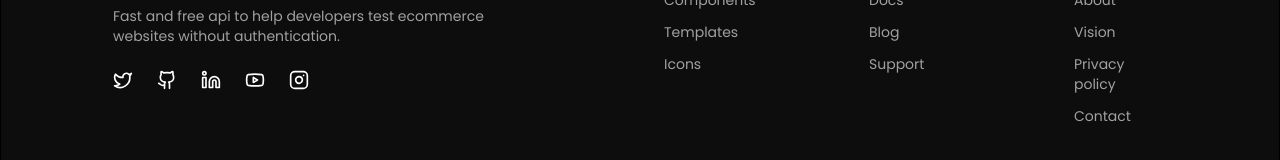
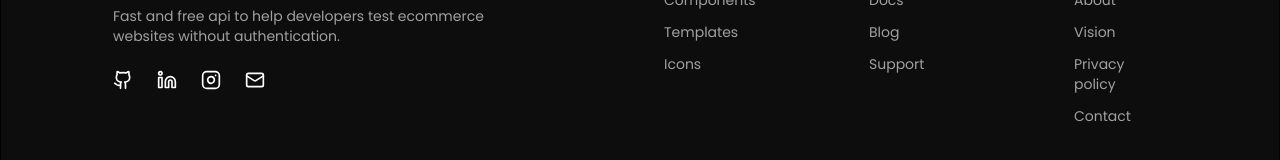
Before and after one commit to Pranjal-Sahu21/products-api, a React (Vite) app: page / in a window 1280 px wide. Shown: the part 3315-3475 px from the top of the page. Built offline with nearby package versions, Linux system fonts and the light colour scheme.

Commit message:
Added social links and minute changes in faq data

```diff
--- a/src/components/FAQSection.jsx
+++ b/src/components/FAQSection.jsx
@@ -5,17 +5,17 @@ const faqs = [
   {
     question: "How do I fetch products from the API?",
     answer:
-      "You can fetch products via a simple GET request to `/api/products`. No authentication is required, and the API returns JSON data for instant development.",
+      "You can fetch products via a simple GET request to `https://dummistore-wuga.onrender.com/products`. No authentication is required, and the API returns JSON data for instant development.",
   },
   {
     question: "Is the API free to use?",
     answer:
-      "Yes! The DummyStore API is completely free for developers, designers, and testers. There are no hidden fees or rate limits for standard use.",
+      "Yes! The DummiStore API is completely free for developers, designers, and testers. There are no hidden fees or rate limits.",
   },
   {
     question: "Can I filter or search products?",
     answer:
-      "Yes. You can filter products by category or search by title using query parameters like `?category=electronics` or `?search=shirt`.",
+      "Yes. You can filter products by category or search by title, making it easier to find items.",
   },
   {
     question: "Do I need an API key?",
@@ -69,9 +69,7 @@ export default function FAQSection() {
                   onClick={() => toggleFAQ(index)}
                   className="w-full flex items-center justify-between px-6 py-5 text-left"
                 >
-                  <span className="text-white/90">
-                    {faq.question}
-                  </span>
+                  <span className="text-white/90">{faq.question}</span>
 
                   <span
                     className={`transition-transform duration-300 text-[#ff6044] ${
--- a/src/components/Footer.jsx
+++ b/src/components/Footer.jsx
@@ -1,7 +1,14 @@
-import { Twitter, Github, Linkedin, Youtube, Instagram } from "lucide-react";
+import useScrollToSection from "@/hooks/useScrollToSection";
+import {
+  Github,
+  Linkedin, Instagram,
+  Mail
+} from "lucide-react";
 import { Link } from "react-router-dom";
 
 const Footer = () => {
+  const scrollToSection = useScrollToSection();
+
   return (
     <div
       className="bg-black pt-20 border border-black bg-[radial-gradient(rgba(255,96,68,0.15)_1.5px,transparent_0)]
@@ -22,20 +29,29 @@ const Footer = () => {
 
             {/* Social Icons */}
             <div className="flex gap-5 md:gap-6">
-              <a className="cursor-pointer hover:text-[#ff6044]">
-                <Twitter size={20} />
-              </a>
-              <a className="cursor-pointer hover:text-[#ff6044]">
+              <a
+                href="https://github.com/Pranjal-Sahu21/products-api-backend"
+                className="cursor-pointer hover:text-[#ff6044]"
+              >
                 <Github size={20} />
               </a>
-              <a className="cursor-pointer hover:text-[#ff6044]">
+              <a
+                href="https://www.linkedin.com/in/pranjal-sahu-/"
+                className="cursor-pointer hover:text-[#ff6044]"
+              >
                 <Linkedin size={20} />
               </a>
-              <a className="cursor-pointer hover:text-[#ff6044]">
-                <Youtube size={20} />
+              <a
+                href="https://www.instagram.com/prsahu_21"
+                className="cursor-pointer hover:text-[#ff6044]"
+              >
+                <Instagram size={20} />
               </a>
-              <a className="cursor-pointer hover:text-[#ff6044]">
-                <Instagram size={20} />
+              <a
+                href="mailto:sahupranjal1619@gmail.com"
+                className="cursor-pointer hover:text-[#ff6044]"
+              >
+                <Mail size={20} />
               </a>
             </div>
           </div>
@@ -47,7 +63,10 @@ const Footer = () => {
               <h3 className="text-sm mb-4">Products</h3>
               <ul className="space-y-3 text-sm text-neutral-400">
                 <li>
-                  <a className="cursor-pointer hover:text-[#ff6044]">
+                  <a
+                    onClick={() => scrollToSection("products")}
+                    className="cursor-pointer hover:text-[#ff6044]"
+                  >
                     Components
                   </a>
                 </li>
@@ -67,7 +86,12 @@ const Footer = () => {
               <h3 className="text-sm mb-4">Resources</h3>
               <ul className="space-y-3 text-sm text-neutral-400">
                 <li>
-                  <Link to='/docs' className="cursor-pointer hover:text-[#ff6044]">Docs</Link>
+                  <Link
+                    to="/docs"
+                    className="cursor-pointer hover:text-[#ff6044]"
+                  >
+                    Docs
+                  </Link>
                 </li>
                 <li>
                   <a className="cursor-pointer hover:text-[#ff6044]">Blog</a>
```
